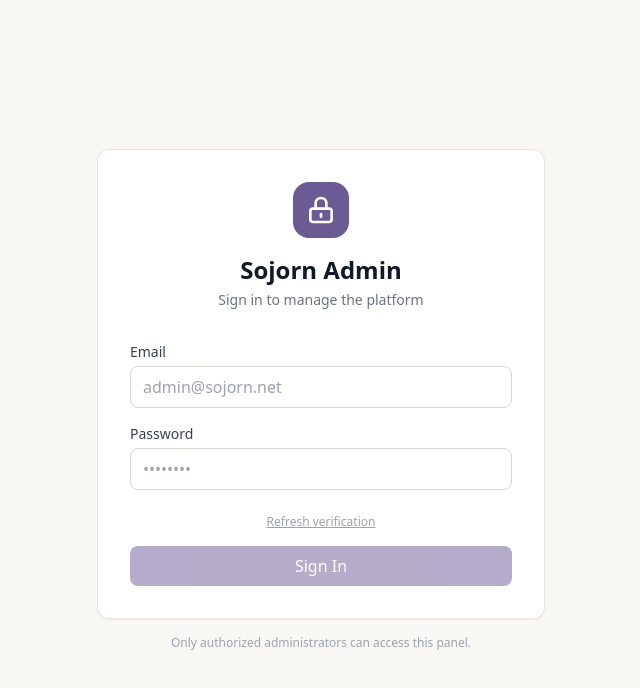
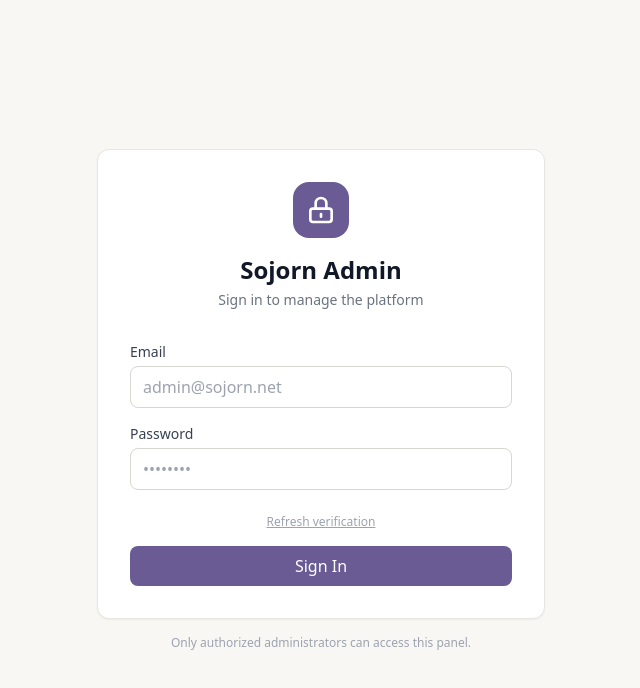
Before and after one commit to mplsllc/sojorn, a Next.js app in the folder admin/: page /login in a window 1280 px wide. Shown: the top 688 px of the page, without its empty margins (319-959 px from the left). Built offline with nearby package versions, Linux system fonts and the light colour scheme; no server answers.

Commit message:
Fix invisible Turnstile login submit flow

```diff
--- a/admin/src/app/login/page.tsx
+++ b/admin/src/app/login/page.tsx
@@ -78,13 +78,15 @@
     e.preventDefault();
     setError('');
 
-    if (TURNSTILE_SITE_KEY && widgetIdRef.current) {
-      // Trigger invisible Turnstile verification
+    // Invisible Turnstile flow:
+    // - If we don't have a token yet, execute Turnstile first.
+    // - If we already have a token, proceed with login.
+    if (TURNSTILE_SITE_KEY && widgetIdRef.current && !tokenRef.current) {
       setLoading(true);
       try {
         (window as any).turnstile.execute(widgetIdRef.current);
-        // The callback will handle the actual login
-      } catch (err: any) {
+        // The Turnstile callback will call performLogin() once a token is issued.
+      } catch {
         setError('Security verification failed. Please try again.');
         setLoading(false);
         refreshTurnstile();
@@ -92,8 +94,7 @@
       return;
     }
 
-    // No Turnstile or direct execution
-    performLogin();
+    await performLogin();
   };
 
   return (
@@ -161,7 +162,7 @@
             <button
               type="submit"
               className="btn-primary w-full"
-              disabled={loading || (!!TURNSTILE_SITE_KEY && !turnstileReady)}
+              disabled={loading}
             >
               {loading ? 'Signing in...' : 'Sign In'}
             </button>
```
